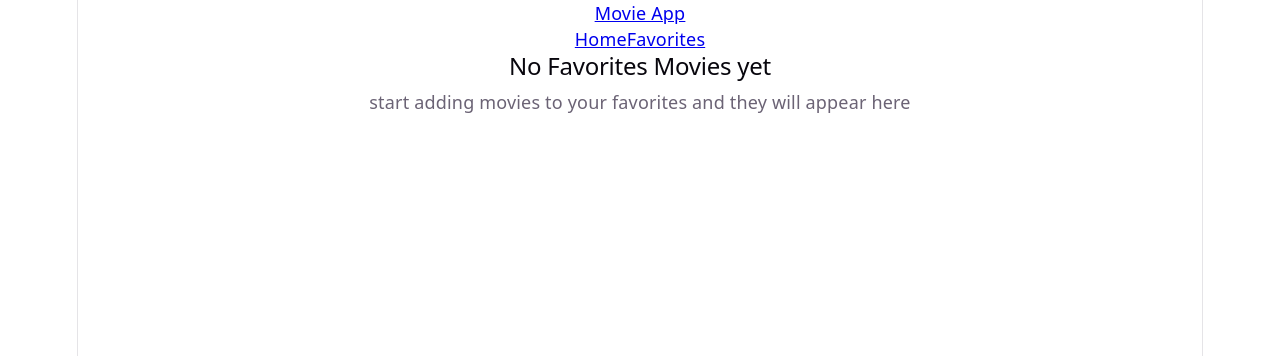
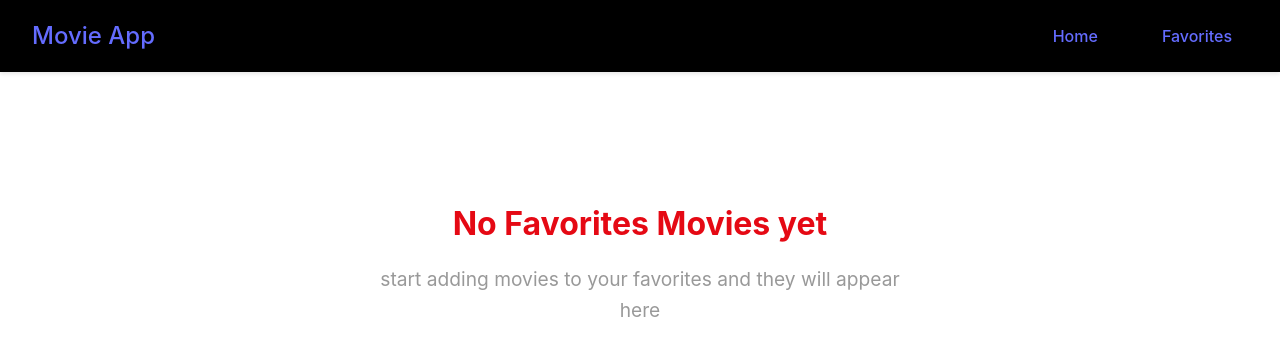
Before and after one commit to Masavi99/movie-app, a React (Vite) app in the folder movie-app/: page /favorites in a window 1280 px wide. Shown: the top 356 px of the page. Built offline with nearby package versions, Linux system fonts and the light colour scheme.

Commit message:
css added

```diff
--- a/movie-app/src/App.jsx
+++ b/movie-app/src/App.jsx
@@ -1,4 +1,4 @@
-import "./App.css";
+import "./css/App.css";
 import Favorites from "./pages/Favorites";
 import Home from "./pages/Home";
 import {Routes, Route} from "react-router-dom"
--- a/movie-app/src/components/MovieCard.jsx
+++ b/movie-app/src/components/MovieCard.jsx
@@ -1,3 +1,4 @@
+import "../css/MovieCard.css"
 function MovieCard({ movie }) {
   function onFavoriteClick() {
   alert("clicked")
--- a/movie-app/src/components/NavBar.jsx
+++ b/movie-app/src/components/NavBar.jsx
@@ -1,3 +1,4 @@
+import "../css/NavBar.css"
 import { Link } from "react-router-dom";
 
 function NavBar(){
--- /dev/null
+++ b/movie-app/src/css/App.css
@@ -0,0 +1,8 @@
+.main-content {
+  flex: 1;
+  padding: 2rem;
+  box-sizing: border-box;
+  width: 100%;
+  display: flex;
+  flex-direction: column;
+}
--- /dev/null
+++ b/movie-app/src/css/Favorites.css
@@ -0,0 +1,46 @@
+.favorites{
+    padding: 2rem;
+    width: 100%;
+    box-sizing: border-box;
+}
+.favorites h2{
+   margin-bottom: 2rem;
+  text-align: center;
+  font-size: 2.5rem;
+  color: #ffffff;
+  text-shadow: 2px 2px 4px rgba(0, 0, 0, 0.3);
+}
+.favorites-empty{
+    text-align: center;
+    padding :4rem 2rem;
+    background-color: rgba(255,255,255,0.05);
+    border-radius: 12px;
+     margin: 2rem auto;
+  max-width: 600px;
+}
+.favorites-empty h2 {
+  margin-bottom: 1rem;
+  font-size: 2rem;
+  color: #e50914;
+}
+
+.favorites-empty p {
+  color: #999;
+  font-size: 1.2rem;
+  line-height: 1.6;
+}
+
+@keyframes fadeIn {
+  from {
+    opacity: 0;
+    transform: translateY(20px);
+  }
+  to {
+    opacity: 1;
+    transform: translateY(0);
+  }
+}
+
+.movies-grid > * {
+  animation: fadeIn 0.3s ease-out forwards;
+}
--- /dev/null
+++ b/movie-app/src/css/Home.css
@@ -0,0 +1,63 @@
+.home {
+  padding: 2rem 0;
+  width: 100%;
+  box-sizing: border-box;
+}
+
+.search-form {
+  max-width: 600px;
+  margin: 0 auto 2rem;
+  display: flex;
+  gap: 1rem;
+  padding: 0 1rem;
+  box-sizing: border-box;
+}
+
+.search-input {
+  flex: 1;
+  padding: 0.75rem 1rem;
+  border: none;
+  border-radius: 4px;
+  background-color: #333;
+  color: white;
+  font-size: 1rem;
+}
+
+.search-input:focus {
+  outline: none;
+  box-shadow: 0 0 0 2px #666;
+}
+
+.search-button {
+  padding: 0.75rem 1.5rem;
+  background-color: #e50914;
+  color: white;
+  border-radius: 4px;
+  font-weight: 500;
+  transition: background-color 0.2s;
+  white-space: nowrap;
+}
+
+.search-button:hover {
+  background-color: #f40612;
+}
+
+
+@media (max-width: 639px) {
+  .home {
+    padding: 1rem 0;
+  }
+
+  .search-form {
+    margin-bottom: 1rem;
+  }
+}
+
+.movies-grid {
+  display: grid;
+  grid-template-columns: repeat(auto-fit, minmax(300px, 1fr));
+  gap: 1.5rem;
+  padding: 1rem;
+  width: 100%;
+  box-sizing: border-box;
+}
--- /dev/null
+++ b/movie-app/src/css/MovieCard.css
@@ -0,0 +1,124 @@
+.movie-card {
+  position: relative;
+  border-radius: 8px;
+  overflow: hidden;
+  background-color: #1a1a1a;
+  transition: transform 0.2s;
+  height: 100%;
+  display: flex;
+  flex-direction: column;
+}
+
+.movie-card:hover {
+  transform: translateY(-5px);
+}
+
+.movie-poster {
+  position: relative;
+  aspect-ratio: 2/3;
+  width: 100%;
+}
+
+.movie-poster img {
+  width: 100%;
+  height: 100%;
+  object-fit: cover;
+}
+
+.movie-overlay {
+  position: absolute;
+  top: 0;
+  left: 0;
+  right: 0;
+  bottom: 0;
+  background: linear-gradient(
+    to bottom,
+    rgba(0, 0, 0, 0.1),
+    rgba(0, 0, 0, 0.8)
+  );
+  opacity: 0;
+  transition: opacity 0.2s;
+  display: flex;
+  flex-direction: column;
+  justify-content: flex-end;
+  padding: 1rem;
+}
+
+.movie-card:hover .movie-overlay {
+  opacity: 1;
+}
+
+.favorite-btn {
+  position: absolute;
+  top: 1rem;
+  right: 1rem;
+  color: white;
+  font-size: 1.5rem;
+  padding: 0.5rem;
+  background-color: rgba(0, 0, 0, 0.5);
+  border-radius: 50%;
+  width: 40px;
+  height: 40px;
+  display: flex;
+  align-items: center;
+  justify-content: center;
+  transition: background-color 0.2s;
+}
+
+.favorite-btn:hover {
+  background-color: rgba(0, 0, 0, 0.8);
+}
+
+.favorite-btn.active {
+  color: #ff4757;
+}
+
+.rating-select {
+  background-color: rgba(0, 0, 0, 0.7);
+  color: white;
+  border: none;
+  padding: 0.5rem;
+  border-radius: 4px;
+  cursor: pointer;
+  margin-top: 0.5rem;
+}
+
+.movie-info {
+  padding: 1rem;
+  flex: 1;
+  display: flex;
+  flex-direction: column;
+  gap: 0.5rem;
+}
+
+.movie-info h3 {
+  font-size: 1rem;
+  margin: 0;
+}
+
+.movie-info p {
+  color: #999;
+  font-size: 0.9rem;
+}
+
+.user-rating {
+  color: #ffd700;
+  font-size: 0.9rem;
+  margin-top: auto;
+}
+
+@media (max-width: 768px) {
+  .movie-card {
+    font-size: 0.9rem;
+  }
+
+  .movie-info {
+    padding: 0.75rem;
+  }
+
+  .favorite-btn {
+    width: 32px;
+    height: 32px;
+    font-size: 1.2rem;
+  }
+}
--- /dev/null
+++ b/movie-app/src/css/NavBar.css
@@ -0,0 +1,47 @@
+.navbar {
+  background-color: #000000;
+  padding: 1rem 2rem;
+  display: flex;
+  justify-content: space-between;
+  align-items: center;
+  box-shadow: 0 2px 4px rgba(0, 0, 0, 0.1);
+}
+
+.navbar-brand {
+  font-size: 1.5rem;
+  font-weight: bold;
+}
+
+.navbar-links {
+  display: flex;
+  gap: 2rem;
+}
+
+.nav-link {
+  font-size: 1rem;
+  padding: 0.5rem 1rem;
+  border-radius: 4px;
+  transition: background-color 0.2s;
+}
+
+.nav-link:hover {
+  background-color: rgba(255, 255, 255, 0.1);
+}
+
+@media (max-width: 768px) {
+  .navbar {
+    padding: 1rem;
+  }
+
+  .navbar-brand {
+    font-size: 1.2rem;
+  }
+
+  .navbar-links {
+    gap: 1rem;
+  }
+
+  .nav-link {
+    padding: 0.5rem;
+  }
+}
--- /dev/null
+++ b/movie-app/src/css/index.css
@@ -0,0 +1,84 @@
+:root {
+  font-family: Inter, system-ui, Avenir, Helvetica, Arial, sans-serif;
+  line-height: 1.5;
+  font-weight: 400;
+
+  color-scheme: light dark;
+  color: rgba(255, 255, 255, 0.87);
+  background-color: #242424;
+
+  font-synthesis: none;
+  text-rendering: optimizeLegibility;
+  -webkit-font-smoothing: antialiased;
+  -moz-osx-font-smoothing: grayscale;
+}
+
+* {
+  margin: 0;
+  padding: 0;
+  box-sizing: border-box;
+}
+
+html, body {
+  overflow-x: hidden;
+}
+
+body {
+  margin: 0;
+  width: 100%;
+  min-height: 100vh;
+  position: relative;
+}
+
+#root {
+  width: 100%;
+  min-height: 100vh;
+  display: flex;
+  flex-direction: column;
+}
+
+a {
+  font-weight: 500;
+  color: #646cff;
+  text-decoration: inherit;
+}
+a:hover {
+  color: #535bf2;
+}
+
+h1 {
+  font-size: 3.2em;
+  line-height: 1.1;
+}
+
+button {
+  border-radius: 8px;
+  border: 1px solid transparent;
+  padding: 0.6em 1.2em;
+  font-size: 1em;
+  font-weight: 500;
+  font-family: inherit;
+  background-color: #1a1a1a;
+  cursor: pointer;
+  transition: border-color 0.25s;
+}
+button:hover {
+  border-color: #646cff;
+}
+button:focus,
+button:focus-visible {
+  outline: 4px auto -webkit-focus-ring-color;
+}
+
+@media (prefers-color-scheme: light) {
+  :root {
+    color: #213547;
+    background-color: #ffffff;
+  }
+  a:hover {
+    color: #747bff;
+  }
+  button {
+    background-color: #f9f9f9;
+  }
+}
--- a/movie-app/src/main.jsx
+++ b/movie-app/src/main.jsx
@@ -1,7 +1,7 @@
 import { StrictMode } from 'react';
 import { createRoot } from 'react-dom/client';
 import { BrowserRouter} from 'react-router-dom';
-import './index.css'
+import './css/index.css'
 import App from './App.jsx'
 
 createRoot(document.getElementById('root')).render(
--- a/movie-app/src/pages/Favorites.jsx
+++ b/movie-app/src/pages/Favorites.jsx
@@ -1,3 +1,4 @@
+import "../css/Favorites.css"
 function Favorites(){
     return <div className="favorites-empty">
         <h2> No Favorites Movies yet</h2>
--- a/movie-app/src/pages/Home.jsx
+++ b/movie-app/src/pages/Home.jsx
@@ -1,5 +1,6 @@
 import { useState } from "react";
 import MovieCard from "../components/MovieCard";
+import "../css/Home.css"
 function Home() {
     const[searchQuery,setSearchQuery]=useState("");
 
```
